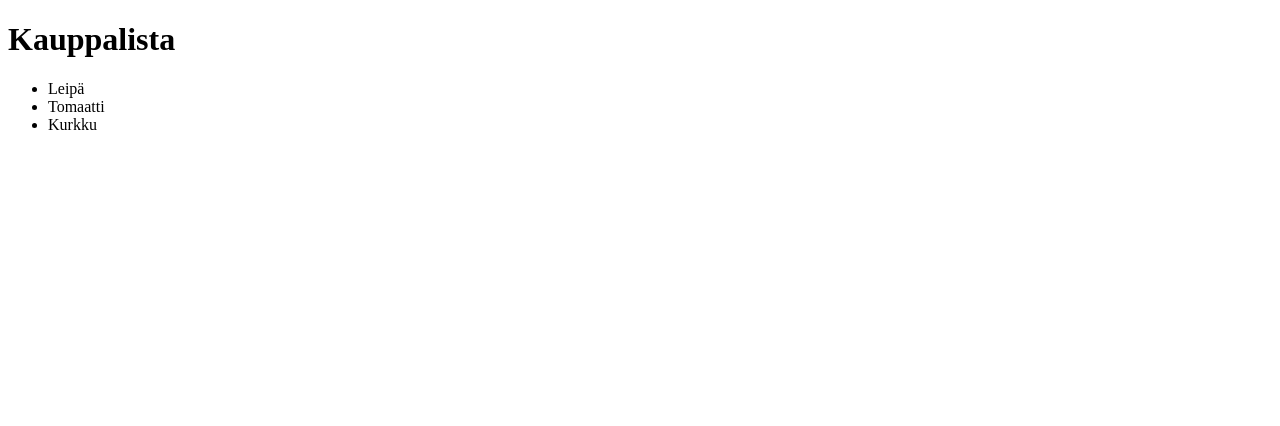
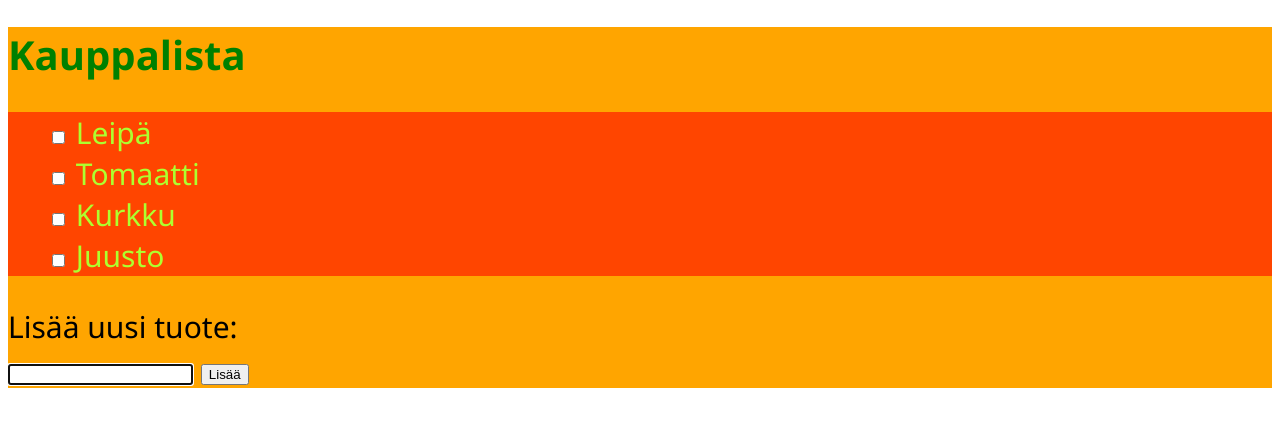
Before and after one commit to Sandrowue/kauppalista24, a SvelteKit app in the folder kauppalista/: page / in a window 1280 px wide. Shown: the top 426 px of the page. Built offline with nearby package versions, Linux system fonts and the light colour scheme.

Commit message:
kauppalista page toimii alustavasti

```diff
--- /dev/null
+++ b/kauppalista/src/routes/+page.server.js
@@ -0,0 +1,30 @@
+import {fail} from '@sveltejs/kit';
+
+const asiat = [
+    "Leipä",
+    "Tomaatti",
+    "Kurkku",
+    "Juusto"
+];
+
+export function load() {
+    return {asiat};
+}
+
+export const actions = {
+    lisääAsia: async ({request}) => {
+        const data = await request.formData();
+        const asia = data.get('asia')?.trim() ?? "";
+        if (!asia) {
+            return fail(422, {
+                error: "Tuote ei saa olla tyhjä"
+            });
+        }
+        if (asiat.includes(asia)) {
+            return fail(422, {
+                error: "Asia oli jo listalla"
+            })
+        }
+        asiat.push(asia);
+    }
+}
--- a/kauppalista/src/routes/+page.svelte
+++ b/kauppalista/src/routes/+page.svelte
@@ -1,15 +1,64 @@
 <script>
-    const jutut = [
-        "Leipä",
-        "Tomaatti",
-        "Kurkku"
-    ];
+    import {enhance} from '$app/forms'
+
+    export let data;
+    export let form;
 </script>
 
-<h1>Kauppalista</h1>
+<div class="komponentti">
+    <h1>Kauppalista</h1>
 
-<ul>
-    {#each jutut as juttu}
-    <li>{juttu}</li>
-    {/each}
-</ul>
+    <ul>
+        {#each data.asiat as asia}
+        <li>
+            <input type="checkbox" />
+            {asia}
+        </li>
+        {/each}
+    </ul>
+    {#if form?.error}
+    <p class="error">{form.error}</p>
+    {/if}
+    <form class="uusi" method="POST" action="?/lisääAsia" use:enhance>
+        <label for="uusi-asia">Lisää uusi tuote:</label>
+        <!-- svelte-ignore a11y-autofocus -->
+        <input
+            id="uusi-asia"
+            name="asia"
+            type="text"
+            value={form?.asia ?? ''}
+            required
+            autofocus/>
+        <button>Lisää</button>
+    </form>
+</div>
+
+<style>
+    .komponentti {
+        background-color: orange;
+        font-family: 'Segoe UI', Tahoma, Geneva, Verdana, sans-serif;
+        font-size: 20px;
+    }
+    h1 {
+        color: green;
+        font-size: 200%;
+    }
+    ul {
+        color: greenyellow;
+        font-size: 150%;
+        background-color: orangered;
+    }
+    li {
+        list-style-type: none;
+
+    }
+    .uusi {
+        background-color: orange;
+        font-size: 150%;
+    }
+    label {
+        display: block;
+    }
+
+
+</style>
```
